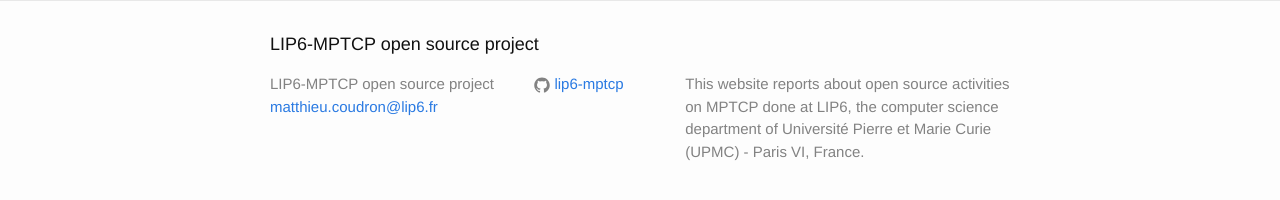
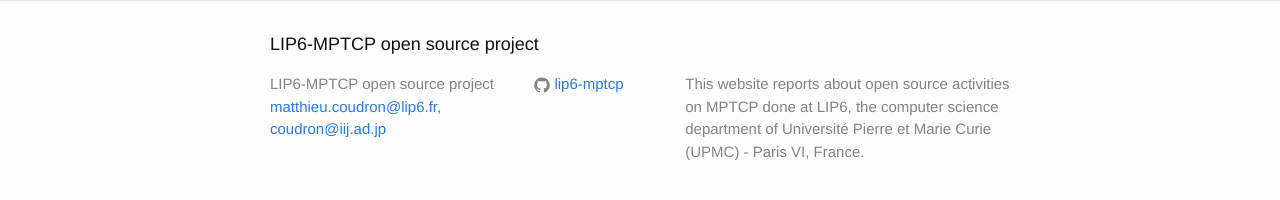
Before and after one commit to FREELANCER2017/lip6-mptcp.github.io, a Jekyll site: the page built from index.html, in a window 1280 px wide. Shown: the part 566-766 px from the top of the page. Built offline with Jekyll 4.4.1, drawn with Linux system fonts in a browser that asks for light colours; comment, search, counter and statistics services are not loaded.

Commit message:
Update _config.yml

```diff
--- a/_config.yml
+++ b/_config.yml
@@ -1,6 +1,6 @@
 # Site settings
 title: LIP6-MPTCP open source project
-email: matthieu.coudron@lip6.fr
+email: matthieu.coudron@lip6.fr, coudron@iij.ad.jp
 description: > # this means to ignore newlines until "baseurl:"
   This website reports about open source activities on MPTCP done at LIP6, the computer science department of Université Pierre et Marie Curie (UPMC) - Paris VI, France.
 baseurl: "" # the subpath of your site, e.g. /blog/
```
